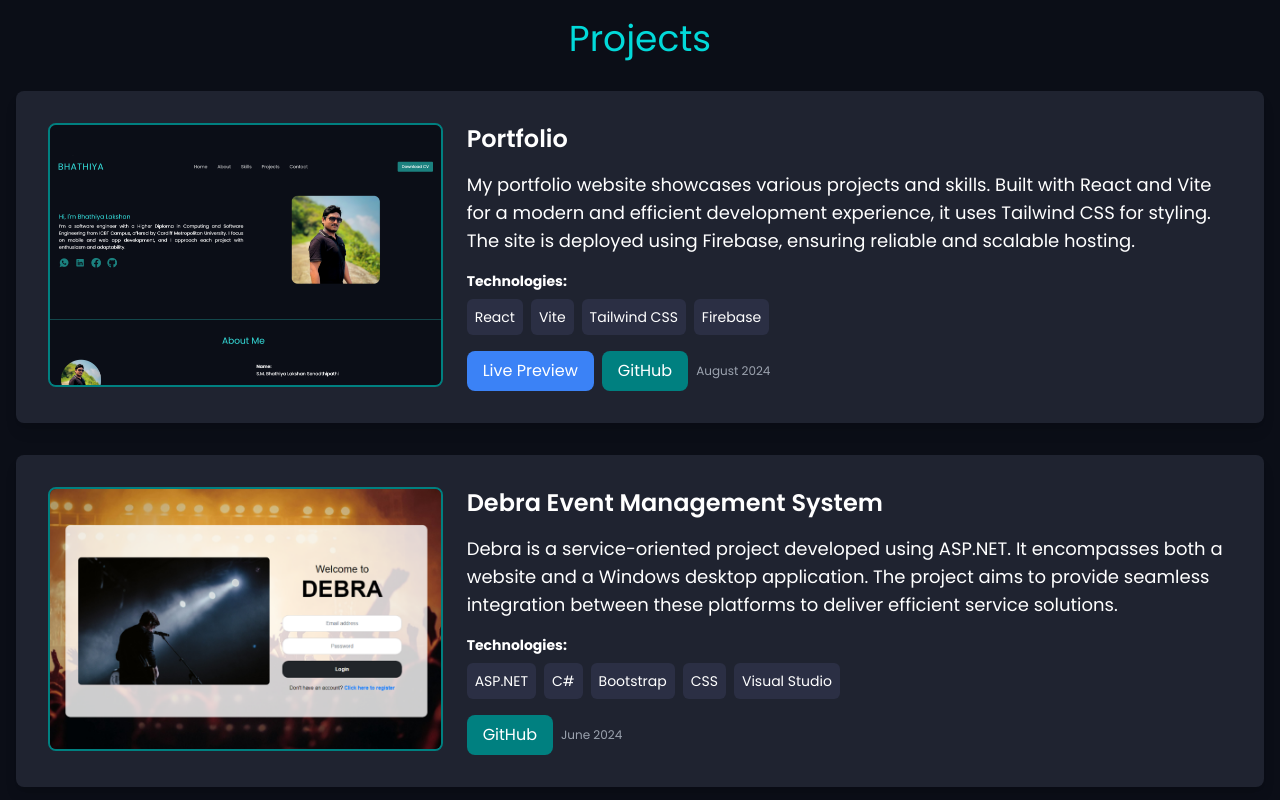
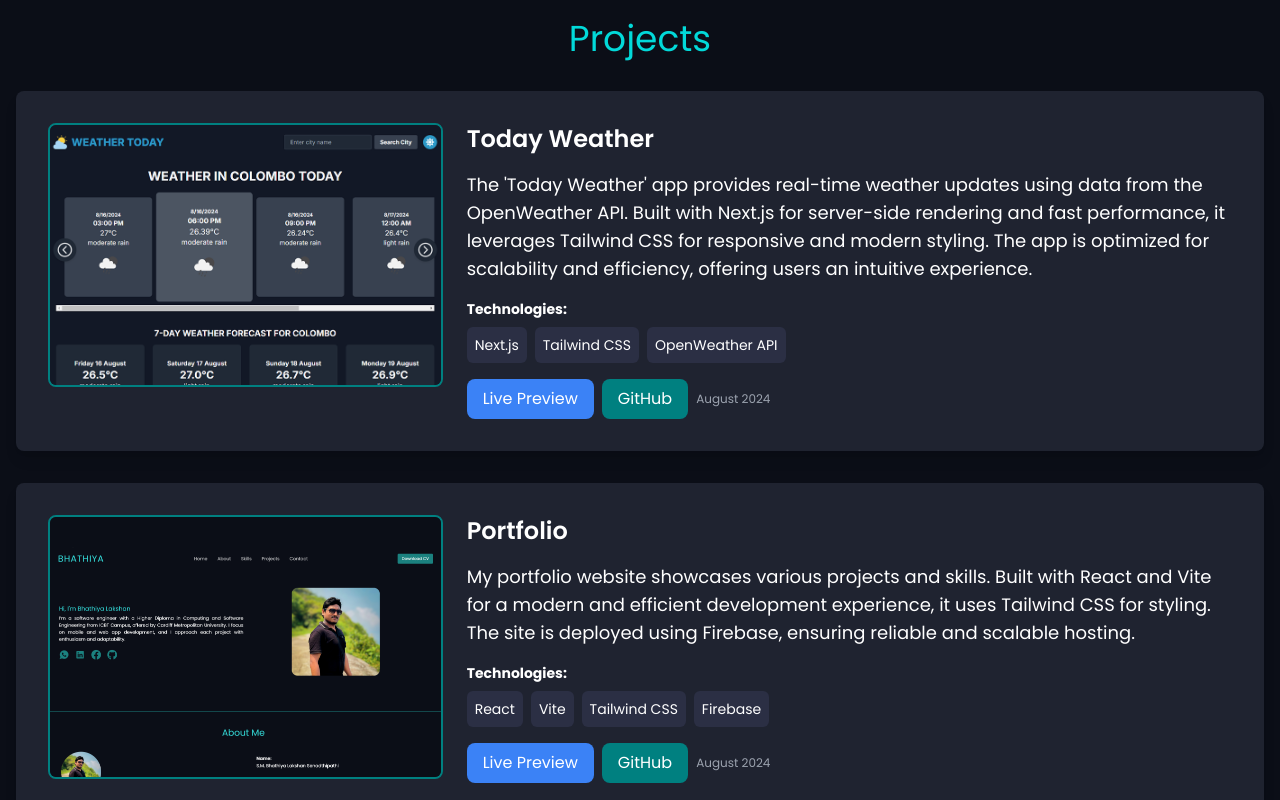
Before and after one commit to smbhathiya/portfolio-v1, a React (Vite) app: page / in a window 1280 px wide. Shown: the part 2260-3060 px from the top of the page. Built offline with nearby package versions, Linux system fonts and the light colour scheme.

Commit message:
new project added

```diff
--- a/src/assets/assets.js
+++ b/src/assets/assets.js
@@ -5,6 +5,7 @@ import Sweetcupcakes_img from './Sweetcupcakes.png'
 import Drivemate_img from './drivemate.png'
 import emanager_img from './emanager.png'
 import portfolio_img from './portfolio.png'
+import weather_app_img from './weather_app.png'
 
 
 export const assets = {
@@ -15,4 +16,5 @@ export const assets = {
     Drivemate_img,
     emanager_img,
     portfolio_img,
+    weather_app_img,
 }
--- a/src/components/Projects.jsx
+++ b/src/components/Projects.jsx
@@ -4,6 +4,18 @@ import { useInView } from "react-intersection-observer";
 import { assets } from "../assets/assets";
 
 const projects = [
+  {
+    id: 7,
+    title: "Today Weather",
+    description:
+      "The 'Today Weather' app provides real-time weather updates using data from the OpenWeather API. Built with Next.js for server-side rendering and fast performance, it leverages Tailwind CSS for responsive and modern styling. The app is optimized for scalability and efficiency, offering users an intuitive experience.",
+    technologies: ["Next.js", "Tailwind CSS", "OpenWeather API"],
+    github: "https://github.com/smbhathiya/WeatherApp.git",
+    livePreview:
+      "https://weather-app-git-master-smbhathiyas-projects.vercel.app/",
+    date: "August 2024",
+    image: assets.weather_app_img,
+  },
   {
     id: 6,
     title: "Portfolio",
```
Also changed, not shown: src/assets/weather_app.png (added).
